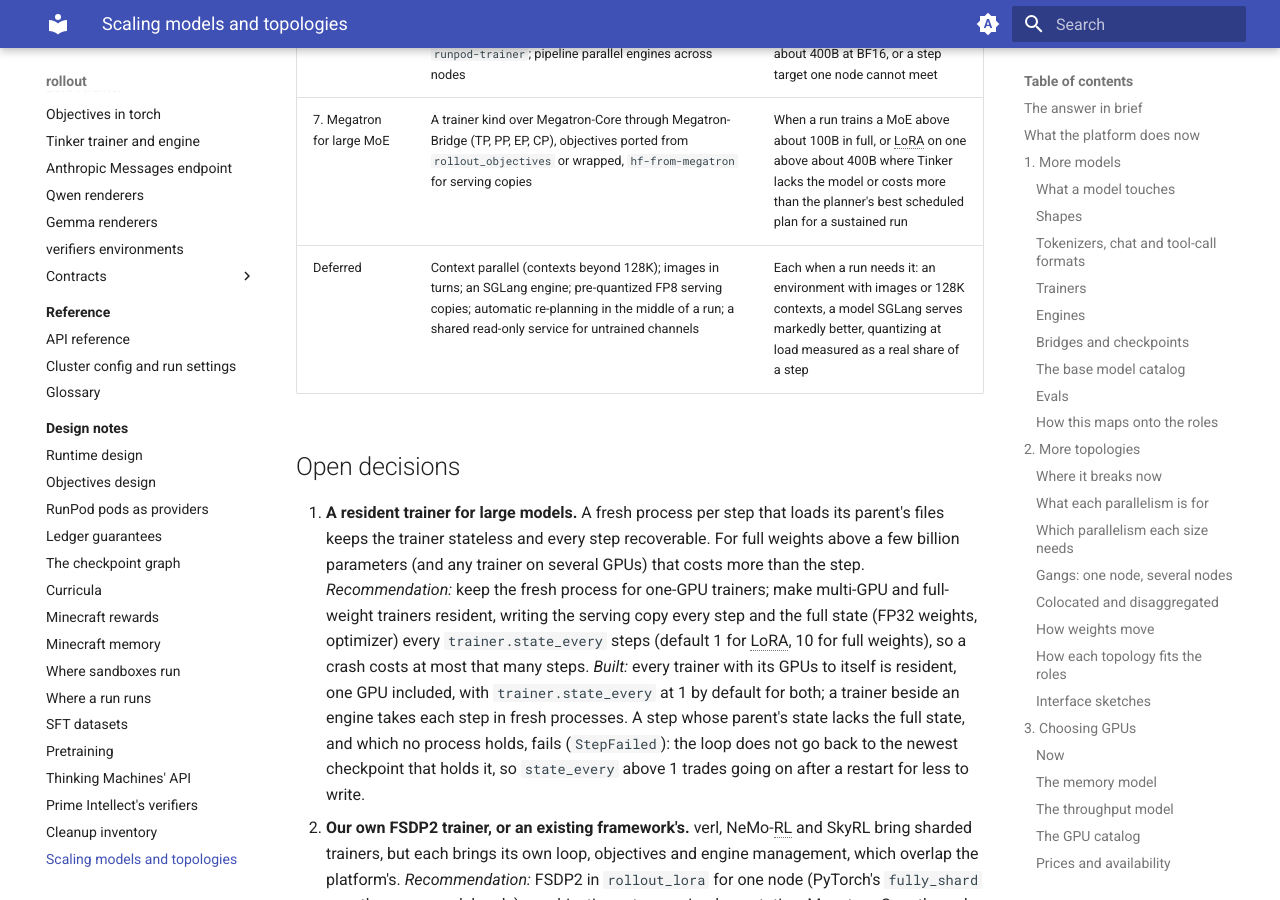
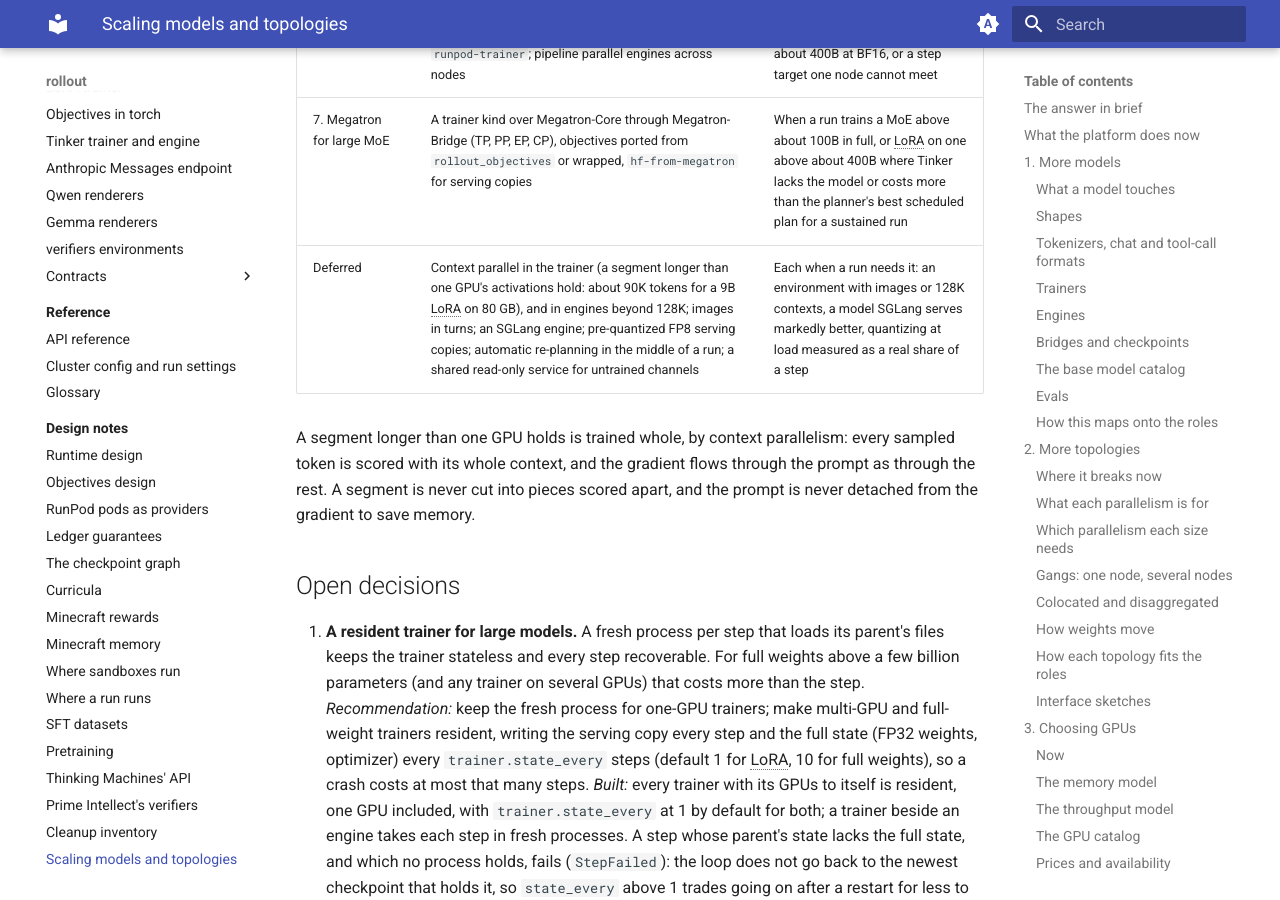
Before and after one commit to by77er/distributed_agents_environments, an MkDocs documentation site: the page built from docs/research/scaling-models-and-topologies.md, in a window 1280 px wide and 900 px high, scrolled down 31190 px. Built offline with MkDocs 1.6.1 and Material for MkDocs 9.7.7, drawn with Linux system fonts in a browser that asks for light colours.

Commit message:
Train a segment too long for one GPU whole, by context parallelism
Every sampled token is scored with its whole context; a segment is not cut into
pieces scored apart, and the prompt is not detached from the gradient.

Co-Authored-By: Claude Opus 5.5 <noreply@anthropic.com>
Claude-Session: https://claude.ai/code/session_01AxRszaiGt82VWkd91J1awf

```diff
--- a/docs/research/scaling-models-and-topologies.md
+++ b/docs/research/scaling-models-and-topologies.md
@@ -736,7 +736,9 @@ Most value first. Each later phase waits for its trigger: a run someone wants th
 | 5. Weights pushed inside a gang | vLLM's weight transfer (`ipc` colocated, `nccl` disaggregated) beside the files; the engine host's "held by push"; deltas later | When publishing a full-weight checkpoint takes more than about a tenth of a step (full weights above about 8B through the blob store) |
 | 6. Several nodes | A placement group per spanning part (`STRICT_SPREAD`), worker groups per part, Kueue topology annotations; a trainer whose files do not go by path; RunPod Instant Clusters as one lease for a `runpod-trainer`; pipeline parallel engines across nodes | When a run needs more than 8 GPUs for its trainer: full weights above about 30B on H100 (60B on B200), LoRA on models above about 400B at BF16, or a step target one node cannot meet |
 | 7. Megatron for large MoE | A trainer kind over Megatron-Core through Megatron-Bridge (TP, PP, EP, CP), objectives ported from `rollout_objectives` or wrapped, `hf-from-megatron` for serving copies | When a run trains a MoE above about 100B in full, or LoRA on one above about 400B where Tinker lacks the model or costs more than the planner's best scheduled plan for a sustained run |
-| Deferred | Context parallel (contexts beyond 128K); images in turns; an SGLang engine; pre-quantized FP8 serving copies; automatic re-planning in the middle of a run; a shared read-only service for untrained channels | Each when a run needs it: an environment with images or 128K contexts, a model SGLang serves markedly better, quantizing at load measured as a real share of a step |
+| Deferred | Context parallel in the trainer (a segment longer than one GPU's activations hold: about 90K tokens for a 9B LoRA on 80 GB), and in engines beyond 128K; images in turns; an SGLang engine; pre-quantized FP8 serving copies; automatic re-planning in the middle of a run; a shared read-only service for untrained channels | Each when a run needs it: an environment with images or 128K contexts, a model SGLang serves markedly better, quantizing at load measured as a real share of a step |
+
+A segment longer than one GPU holds is trained whole, by context parallelism: every sampled token is scored with its whole context, and the gradient flows through the prompt as through the rest. A segment is never cut into pieces scored apart, and the prompt is never detached from the gradient to save memory.
 
 ## Open decisions
 
```
